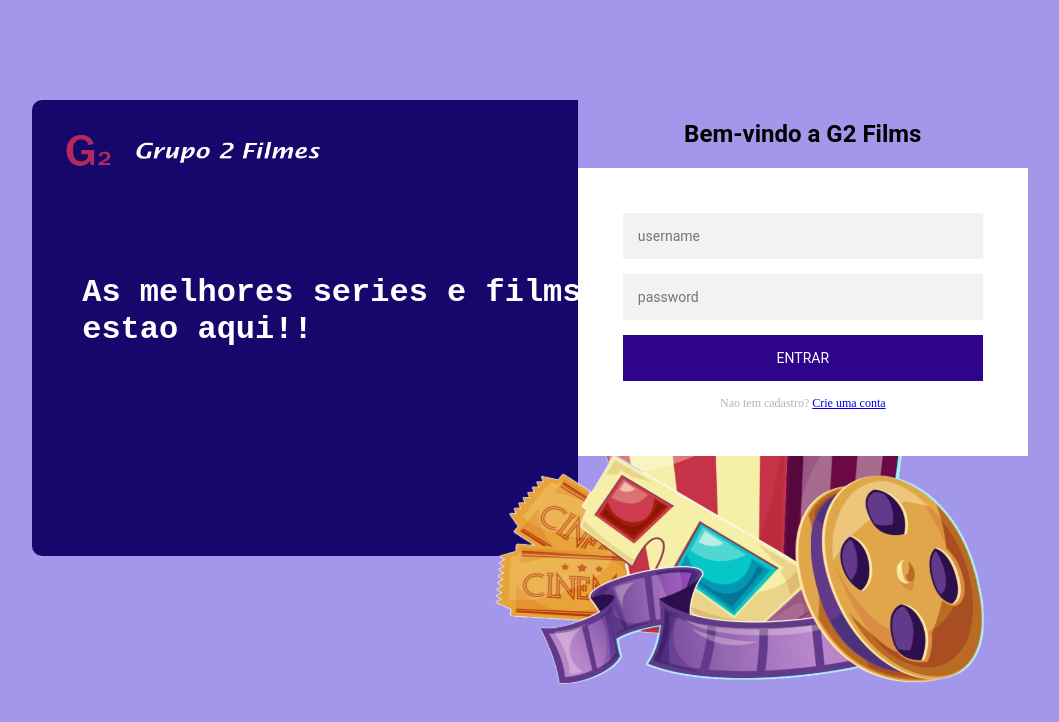
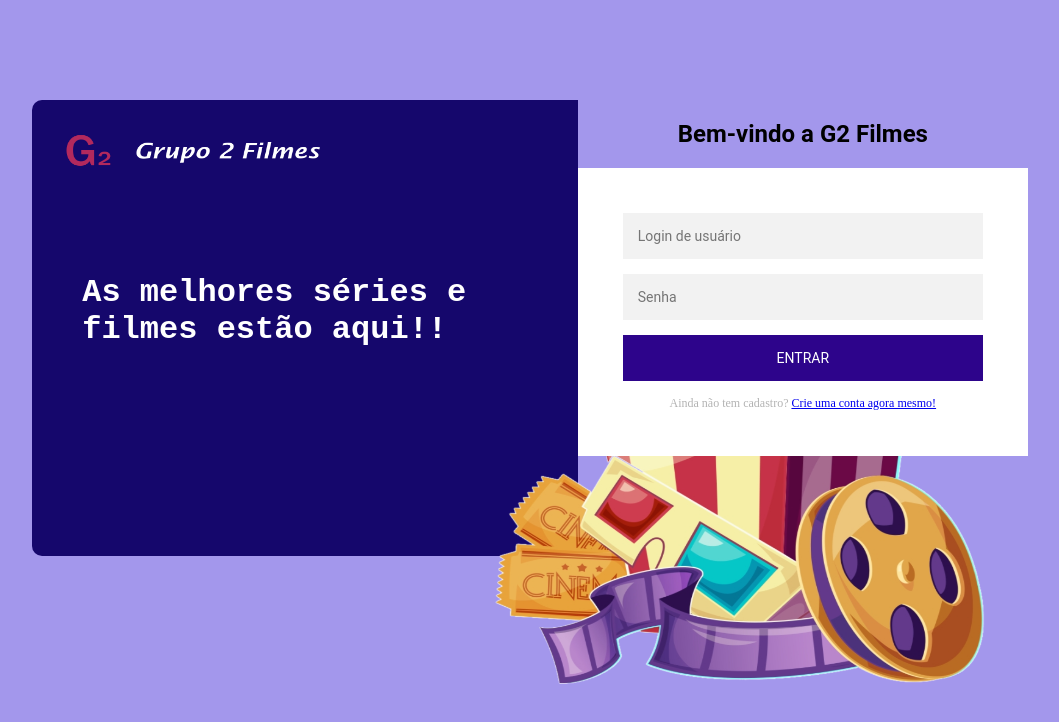
Before and after one commit to Bekspa/EldoradoTechTraining, a plain HTML site: page index2.html in a window 1280 px wide. Shown: the whole page, without its empty margins (110-1169 px from the left). Drawn offline with Linux system fonts and the light colour scheme.

Commit message:
Update index2.html

```diff
--- a/index2.html
+++ b/index2.html
@@ -5,22 +5,22 @@
     <meta http-equiv="X-UA-Compatible" content="IE=edge">
     <meta name="viewport" content="width=device-width, initial-scale=1.0">
     <link rel="stylesheet" href="sass/login.css">
-    <title>Catalago de Filmes</title>
+    <title>Catálago de Filmes</title>
 </head>
 <body>
     <div id="contenedor">
         <div id="left">
           <div><img src="img/logo.png" class="img"></div>
-          <div><h1 class="subtitle">As melhores series e films estao aqui!!</h1></div>
+          <div><h1 class="subtitle">As melhores séries e filmes estão aqui!!</h1></div>
         </div>
         <div >
-            <div><h2 class="title">Bem-vindo a G2 Films</h2></div>
+            <div><h2 class="title">Bem-vindo a G2 Filmes</h2></div>
            <div>
                 <form class="form">
-                    <input type="text" placeholder="username"/>
-                    <input type="password" placeholder="password"/>
+                    <input type="text" placeholder="Login de usuário"/>
+                    <input type="password" placeholder="Senha"/>
                     <button>Entrar</button>
-                    <p class="message">Nao tem cadastro? <a href="#">Crie uma conta</a></p>
+                    <p class="message">Ainda não tem cadastro? <a href="#">Crie uma conta agora mesmo!</a></p>
                 </form>
            </div>
         </div>
```
